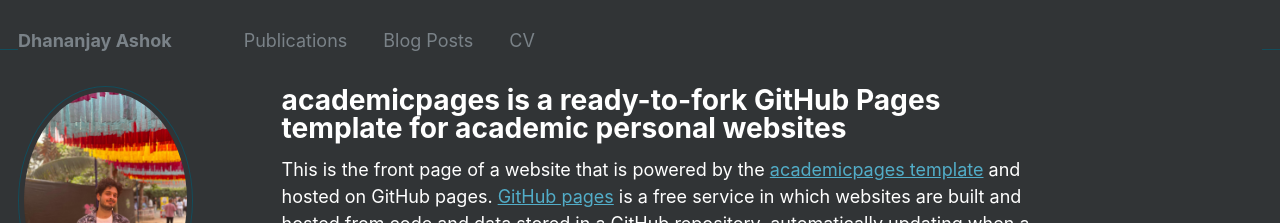
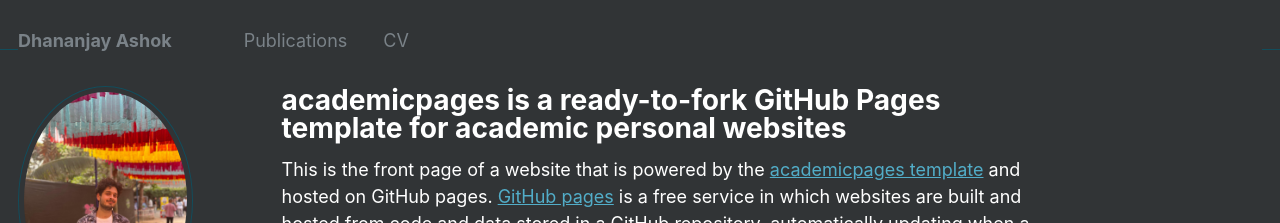
Before and after one commit to DhananjayAshok/DhananjayAshok.github.io, a Jekyll site: the page built from _pages/about.md, in a window 1280 px wide. Shown: the top 223 px of the page. Built offline with Jekyll 4.4.1, drawn with Linux system fonts in a browser that asks for light colours; some web fonts are replaced.

Commit message:
Update navigation.yml

```diff
--- a/_data/navigation.yml
+++ b/_data/navigation.yml
@@ -3,8 +3,5 @@ main:
   - title: "Publications"
     url: /publications/
 
-  - title: "Blog Posts"
-    url: "https://medium.com/@dhananjayashok99"
-
   - title: "CV"
-    url: /cv/
+    url: /files/cv.pdf
```
